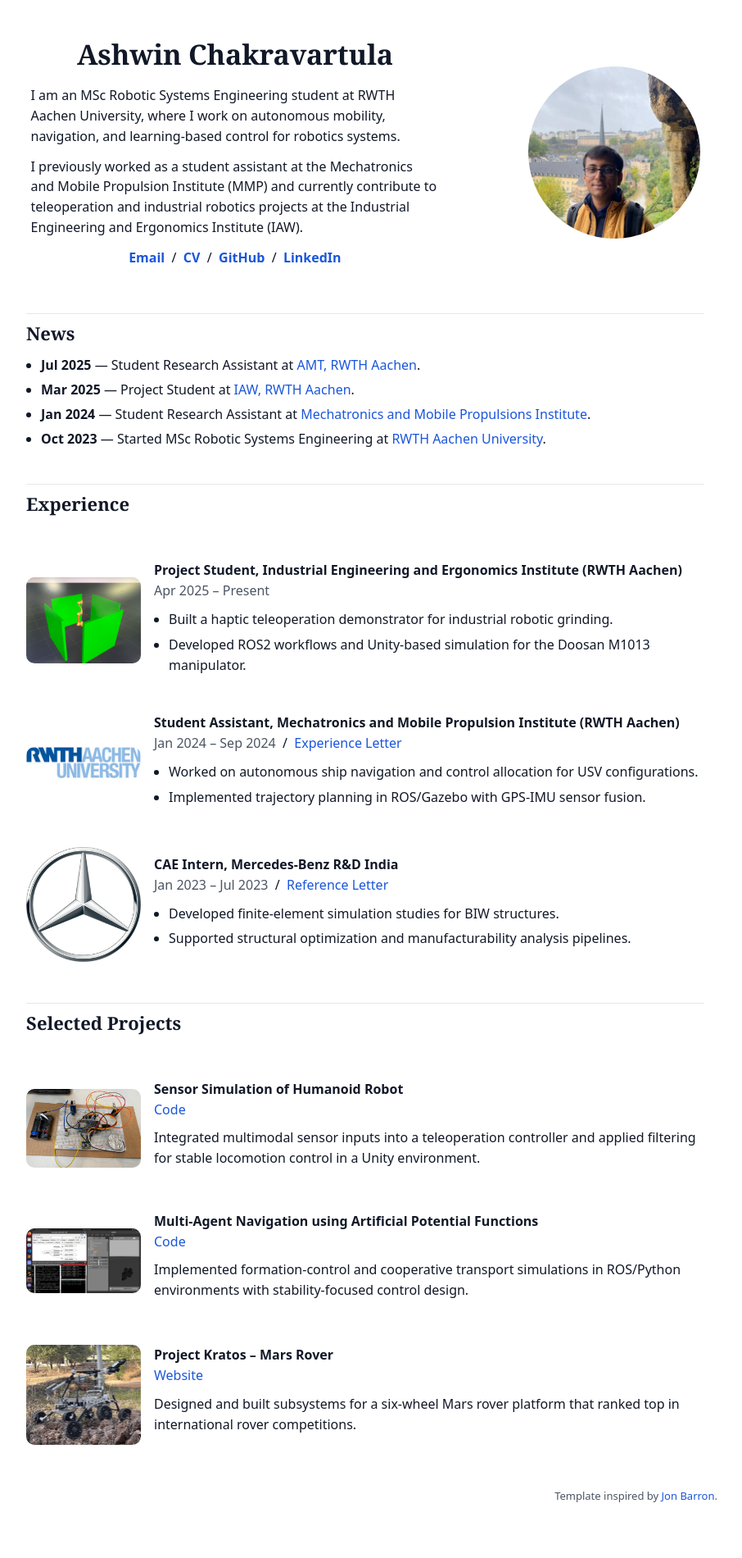
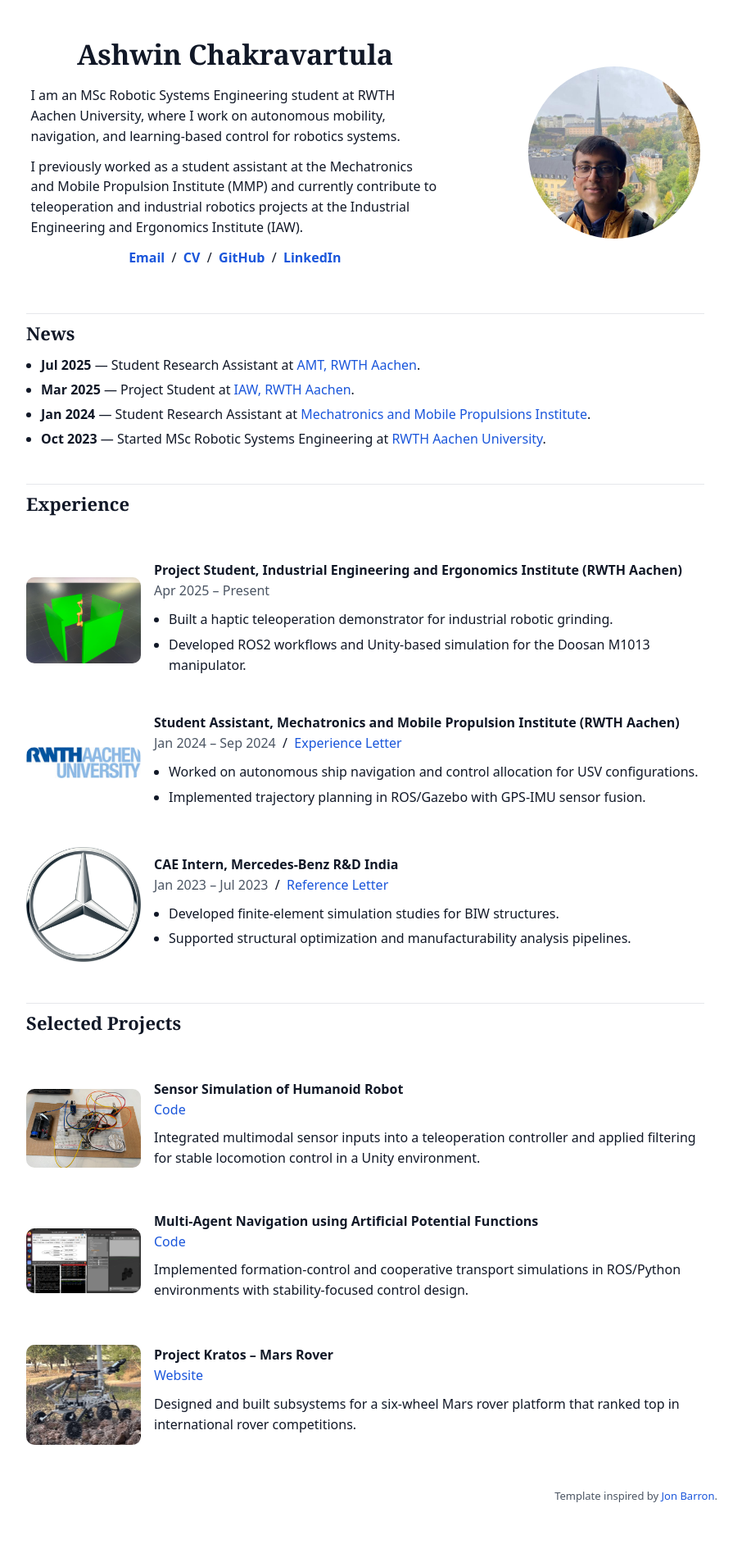
Before and after one commit to AshwinC313/AshwinC313.github.io, a Jekyll site: the page index.html, which Jekyll copies as it is, in a window 1280 px wide. Shown: the whole page at 82% size, without its empty margins (194-1100 px from the left). Built offline with Jekyll 4.4.1, drawn with Linux system fonts in a browser that asks for light colours.

Commit message:
still aligning

```diff
--- a/index.html
+++ b/index.html
@@ -162,8 +162,8 @@
                             width:100%;
                             height:100%;
                             object-fit:cover;
-                            object-position:center 22%;
-                            transform:scale(1.12);
+                            object-position:center 30%;
+                            transform:scale(1.5);
                             transform-origin:center;
                             display:block;
                           "
```
